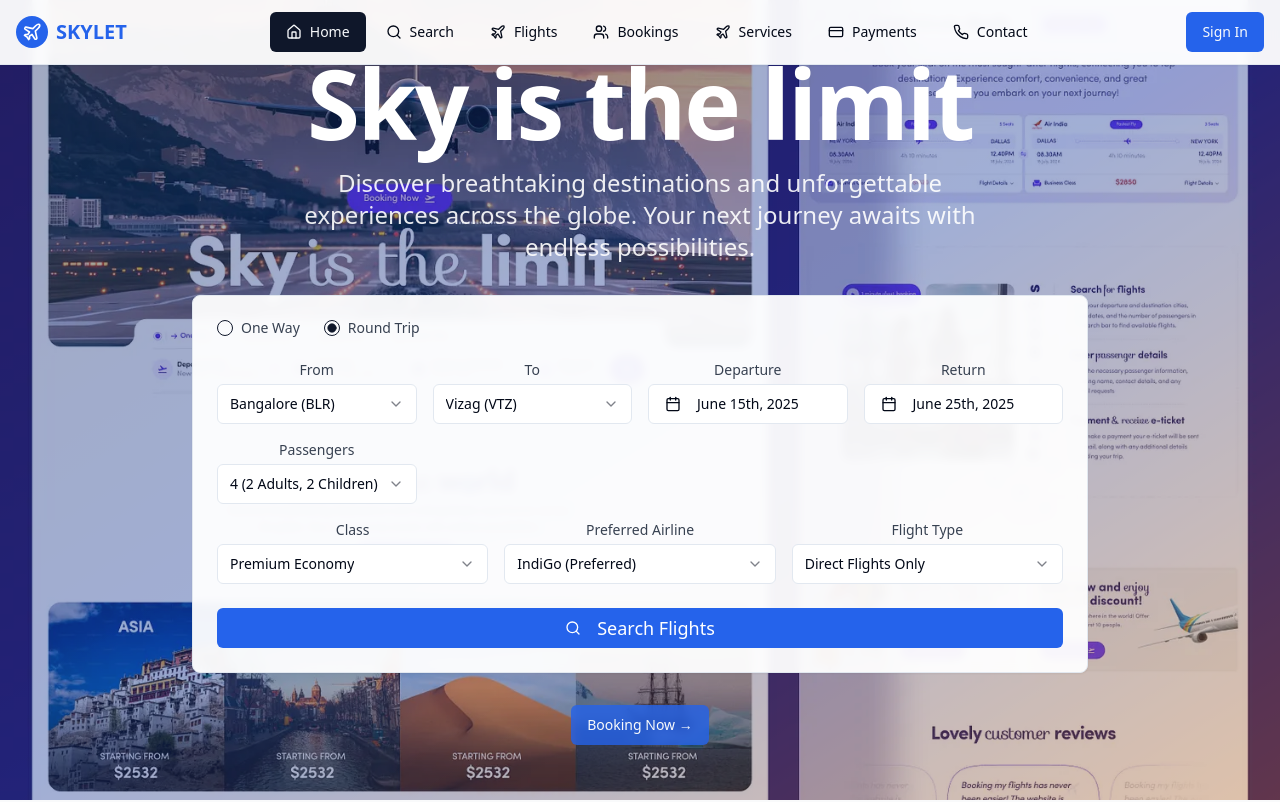
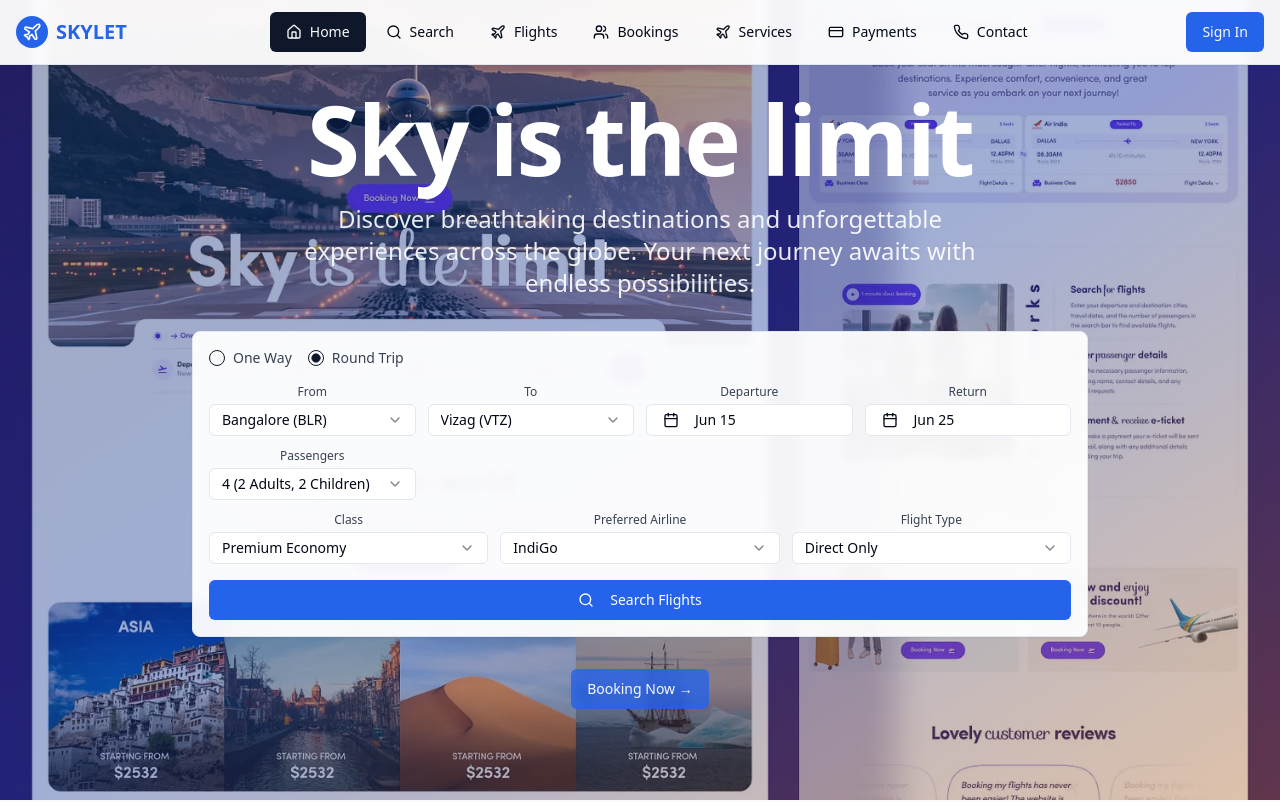
Before and after one commit to HARSHITHADEEPTHIMAHANTI/jetset-booking-buddy, a React (Vite) app: page / in a window 1280 px wide. Shown: the top 802 px of the page. Built offline with nearby package versions, Linux system fonts and the light colour scheme.

Commit message:
Reduce size of select menus
Adjusted the styling of the select menus on the home page to reduce their overall size.

```diff
--- a/src/pages/Index.tsx
+++ b/src/pages/Index.tsx
@@ -1,4 +1,3 @@
-
 import { useState } from "react";
 import { Button } from "@/components/ui/button";
 import { Card, CardContent } from "@/components/ui/card";
@@ -160,26 +159,26 @@ const Index = () => {
 
                 {/* Search Form */}
                 <Card className="w-full max-w-4xl bg-white/95 backdrop-blur-sm">
-                  <CardContent className="p-6">
+                  <CardContent className="p-4">
                     {/* Trip Type Selection */}
-                    <div className="mb-6">
-                      <RadioGroup value={tripType} onValueChange={setTripType} className="flex gap-6">
+                    <div className="mb-4">
+                      <RadioGroup value={tripType} onValueChange={setTripType} className="flex gap-4">
                         <div className="flex items-center space-x-2">
                           <RadioGroupItem value="one-way" id="one-way" />
-                          <Label htmlFor="one-way" className="text-gray-700 font-medium">One Way</Label>
+                          <Label htmlFor="one-way" className="text-gray-700 font-medium text-sm">One Way</Label>
                         </div>
                         <div className="flex items-center space-x-2">
                           <RadioGroupItem value="round-trip" id="round-trip" />
-                          <Label htmlFor="round-trip" className="text-gray-700 font-medium">Round Trip</Label>
+                          <Label htmlFor="round-trip" className="text-gray-700 font-medium text-sm">Round Trip</Label>
                         </div>
                       </RadioGroup>
                     </div>
 
-                    <div className="grid grid-cols-1 md:grid-cols-4 gap-4 mb-4">
+                    <div className="grid grid-cols-1 md:grid-cols-4 gap-3 mb-3">
                       <div>
-                        <label className="block text-sm font-medium text-gray-700 mb-1">From</label>
+                        <label className="block text-xs font-medium text-gray-700 mb-1">From</label>
                         <Select value={searchData.from} onValueChange={(value) => setSearchData({...searchData, from: value})}>
-                          <SelectTrigger>
+                          <SelectTrigger className="h-8 text-sm">
                             <SelectValue />
                           </SelectTrigger>
                           <SelectContent>
@@ -191,9 +190,9 @@ const Index = () => {
                       </div>
 
                       <div>
-                        <label className="block text-sm font-medium text-gray-700 mb-1">To</label>
+                        <label className="block text-xs font-medium text-gray-700 mb-1">To</label>
                         <Select value={searchData.to} onValueChange={(value) => setSearchData({...searchData, to: value})}>
-                          <SelectTrigger>
+                          <SelectTrigger className="h-8 text-sm">
                             <SelectValue />
                           </SelectTrigger>
                           <SelectContent>
@@ -205,12 +204,12 @@ const Index = () => {
                       </div>
 
                       <div>
-                        <label className="block text-sm font-medium text-gray-700 mb-1">Departure</label>
+                        <label className="block text-xs font-medium text-gray-700 mb-1">Departure</label>
                         <Popover>
                           <PopoverTrigger asChild>
-                            <Button variant="outline" className={cn("w-full justify-start text-left font-normal")}>
-                              <CalendarIcon className="mr-2 h-4 w-4" />
-                              {format(searchData.departureDate, "PPP")}
+                            <Button variant="outline" className={cn("w-full h-8 justify-start text-left font-normal text-sm")}>
+                              <CalendarIcon className="mr-2 h-3 w-3" />
+                              {format(searchData.departureDate, "MMM dd")}
                             </Button>
                           </PopoverTrigger>
                           <PopoverContent className="w-auto p-0">
@@ -226,12 +225,12 @@ const Index = () => {
 
                       {tripType === "round-trip" && (
                         <div>
-                          <label className="block text-sm font-medium text-gray-700 mb-1">Return</label>
+                          <label className="block text-xs font-medium text-gray-700 mb-1">Return</label>
                           <Popover>
                             <PopoverTrigger asChild>
-                              <Button variant="outline" className={cn("w-full justify-start text-left font-normal")}>
-                                <CalendarIcon className="mr-2 h-4 w-4" />
-                                {format(searchData.returnDate, "PPP")}
+                              <Button variant="outline" className={cn("w-full h-8 justify-start text-left font-normal text-sm")}>
+                                <CalendarIcon className="mr-2 h-3 w-3" />
+                                {format(searchData.returnDate, "MMM dd")}
                               </Button>
                             </PopoverTrigger>
                             <PopoverContent className="w-auto p-0">
@@ -247,9 +246,9 @@ const Index = () => {
                       )}
 
                       <div>
-                        <label className="block text-sm font-medium text-gray-700 mb-1">Passengers</label>
+                        <label className="block text-xs font-medium text-gray-700 mb-1">Passengers</label>
                         <Select value={searchData.passengers} onValueChange={(value) => setSearchData({...searchData, passengers: value})}>
-                          <SelectTrigger>
+                          <SelectTrigger className="h-8 text-sm">
                             <SelectValue />
                           </SelectTrigger>
                           <SelectContent>
@@ -261,11 +260,11 @@ const Index = () => {
                       </div>
                     </div>
 
-                    <div className="grid grid-cols-1 md:grid-cols-3 gap-4 mb-6">
+                    <div className="grid grid-cols-1 md:grid-cols-3 gap-3 mb-4">
                       <div>
-                        <label className="block text-sm font-medium text-gray-700 mb-1">Class</label>
+                        <label className="block text-xs font-medium text-gray-700 mb-1">Class</label>
                         <Select value={searchData.class} onValueChange={(value) => setSearchData({...searchData, class: value})}>
-                          <SelectTrigger>
+                          <SelectTrigger className="h-8 text-sm">
                             <SelectValue />
                           </SelectTrigger>
                           <SelectContent>
@@ -277,13 +276,13 @@ const Index = () => {
                       </div>
 
                       <div>
-                        <label className="block text-sm font-medium text-gray-700 mb-1">Preferred Airline</label>
+                        <label className="block text-xs font-medium text-gray-700 mb-1">Preferred Airline</label>
                         <Select value={searchData.airline} onValueChange={(value) => setSearchData({...searchData, airline: value})}>
-                          <SelectTrigger>
+                          <SelectTrigger className="h-8 text-sm">
                             <SelectValue />
                           </SelectTrigger>
                           <SelectContent>
-                            <SelectItem value="IndiGo">IndiGo (Preferred)</SelectItem>
+                            <SelectItem value="IndiGo">IndiGo</SelectItem>
                             <SelectItem value="SpiceJet">SpiceJet</SelectItem>
                             <SelectItem value="Air India">Air India</SelectItem>
                             <SelectItem value="AirAsia">AirAsia</SelectItem>
@@ -294,21 +293,21 @@ const Index = () => {
                       </div>
 
                       <div>
-                        <label className="block text-sm font-medium text-gray-700 mb-1">Flight Type</label>
+                        <label className="block text-xs font-medium text-gray-700 mb-1">Flight Type</label>
                         <Select value={searchData.flightType} onValueChange={(value) => setSearchData({...searchData, flightType: value})}>
-                          <SelectTrigger>
+                          <SelectTrigger className="h-8 text-sm">
                             <SelectValue />
                           </SelectTrigger>
                           <SelectContent>
-                            <SelectItem value="Direct Flights Only">Direct Flights Only</SelectItem>
+                            <SelectItem value="Direct Flights Only">Direct Only</SelectItem>
                             <SelectItem value="All Flights">All Flights</SelectItem>
                           </SelectContent>
                         </Select>
                       </div>
                     </div>
 
-                    <Button onClick={handleSearch} className="w-full bg-blue-600 hover:bg-blue-700 text-white py-3 text-lg">
-                      <Search className="mr-2 h-5 w-5" />
+                    <Button onClick={handleSearch} className="w-full bg-blue-600 hover:bg-blue-700 text-white py-2 text-sm">
+                      <Search className="mr-2 h-4 w-4" />
                       Search Flights
                     </Button>
                   </CardContent>
```
